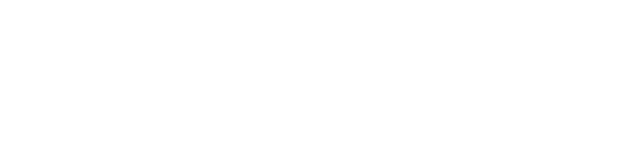
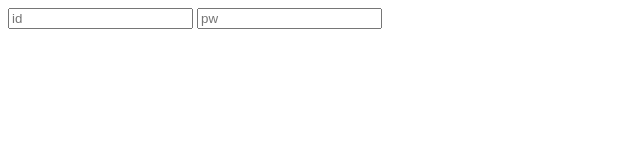
Before and after one commit to csm009177/express, a website: page new.html in a window 1280 px wide. Shown: the whole page, without its empty margins (0-640 px from the left). Drawn offline with Linux system fonts and the light colour scheme.

Commit message:
new.html is for app.js

```diff
--- a/new.html
+++ b/new.html
@@ -4,8 +4,20 @@
   <meta charset="UTF-8">
   <meta name="viewport" content="width=device-width, initial-scale=1.0">
   <title>Document</title>
+  <style></style>
 </head>
 <body>
+  <div id="root">
+    <div id="cont">
+      <form action="">
+        <input id="id" type="text" placeholder="id">
+        <input id="pw" type="password" placeholder="pw">
+      </form>
+    </div>
 
+  </div>
+  <script>
+
+  </script>
 </body>
 </html>
```
Also changed, not shown: app.js (+9 -3 lines).
